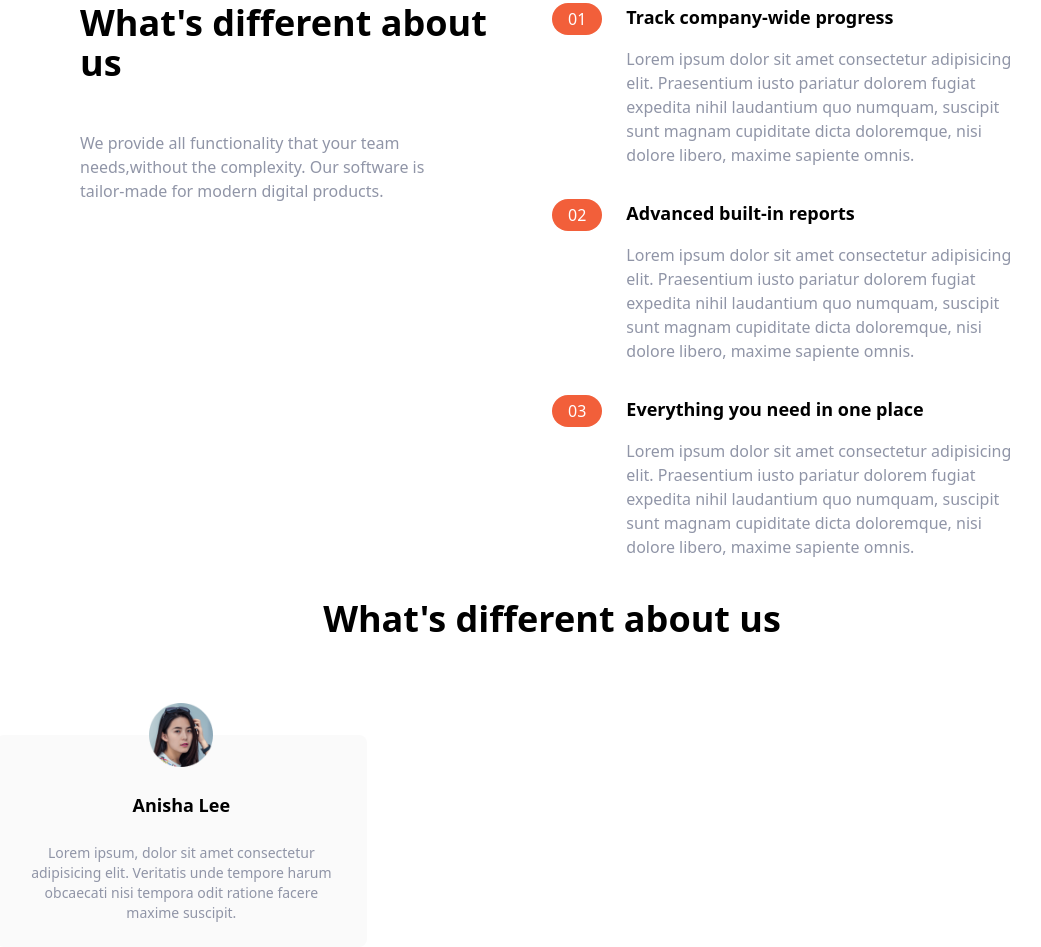
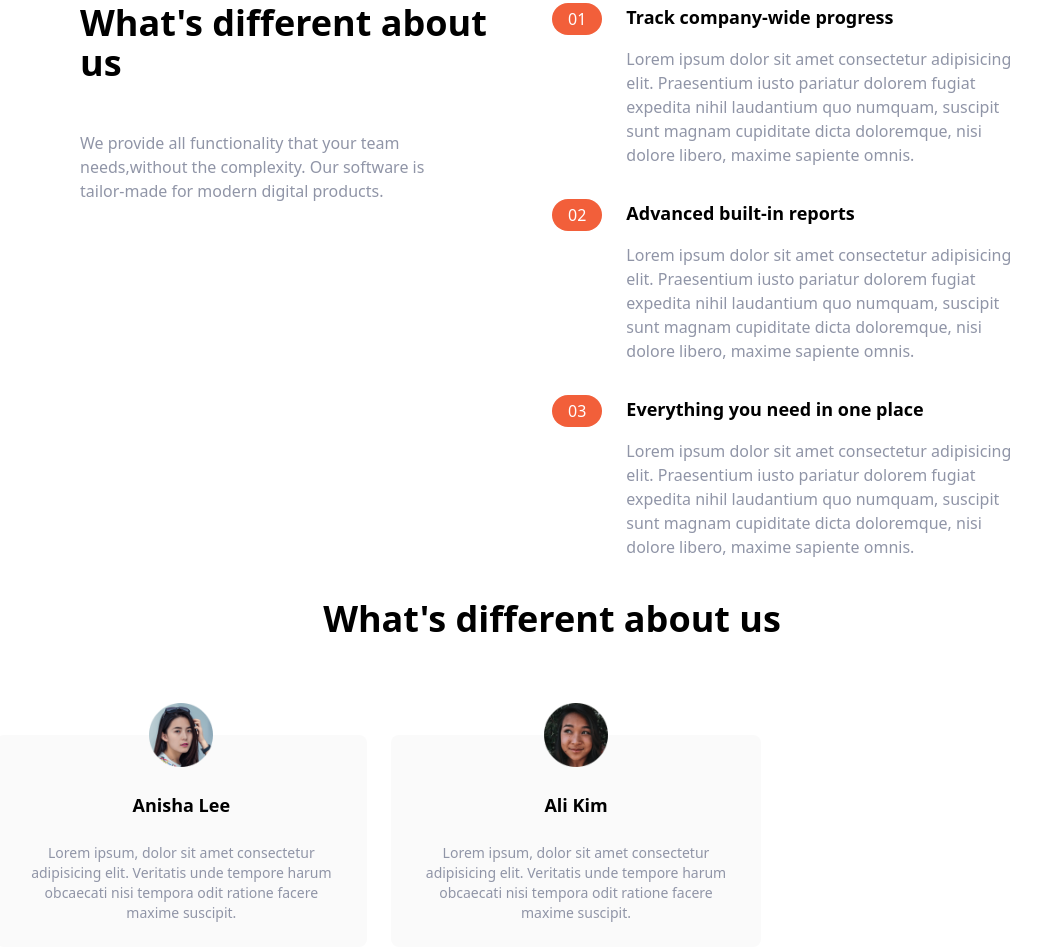
Before and after one commit to KudaMukucha/tailwind-landing-site, a website: page index.html in a window 1280 px wide. Shown: the part 667-1614 px from the top of the page, without its empty margins (88-1129 px from the left). Drawn offline with Linux system fonts and the light colour scheme.

Commit message:
Testimonial 2

```diff
--- a/index.html
+++ b/index.html
@@ -168,6 +168,19 @@
                 Lorem ipsum, dolor sit amet consectetur adipisicing elit. Veritatis unde tempore harum obcaecati nisi tempora odit ratione facere maxime suscipit.
             </p>
         </div>
+
+         <!--Testimonials 2-->
+         <div class="flex flex-col items-center p-6 space-y-6 rounded-lg bg-veryLightGray md:w-1/3">
+            <img src="img/avatar-ali.png" class="w-16 -mt-14" alt="">
+            <h5 class="text-lg font-bold">
+                Ali Kim
+            </h5>
+            <p class="text-sm text-darkGrayishBlue">
+                Lorem ipsum, dolor sit amet consectetur adipisicing elit. Veritatis unde tempore harum obcaecati nisi tempora odit ratione facere maxime suscipit.
+            </p>
+        </div>
+
+
     </div>
    </div>
 </section>
```
Also changed, not shown: css/main.css.
